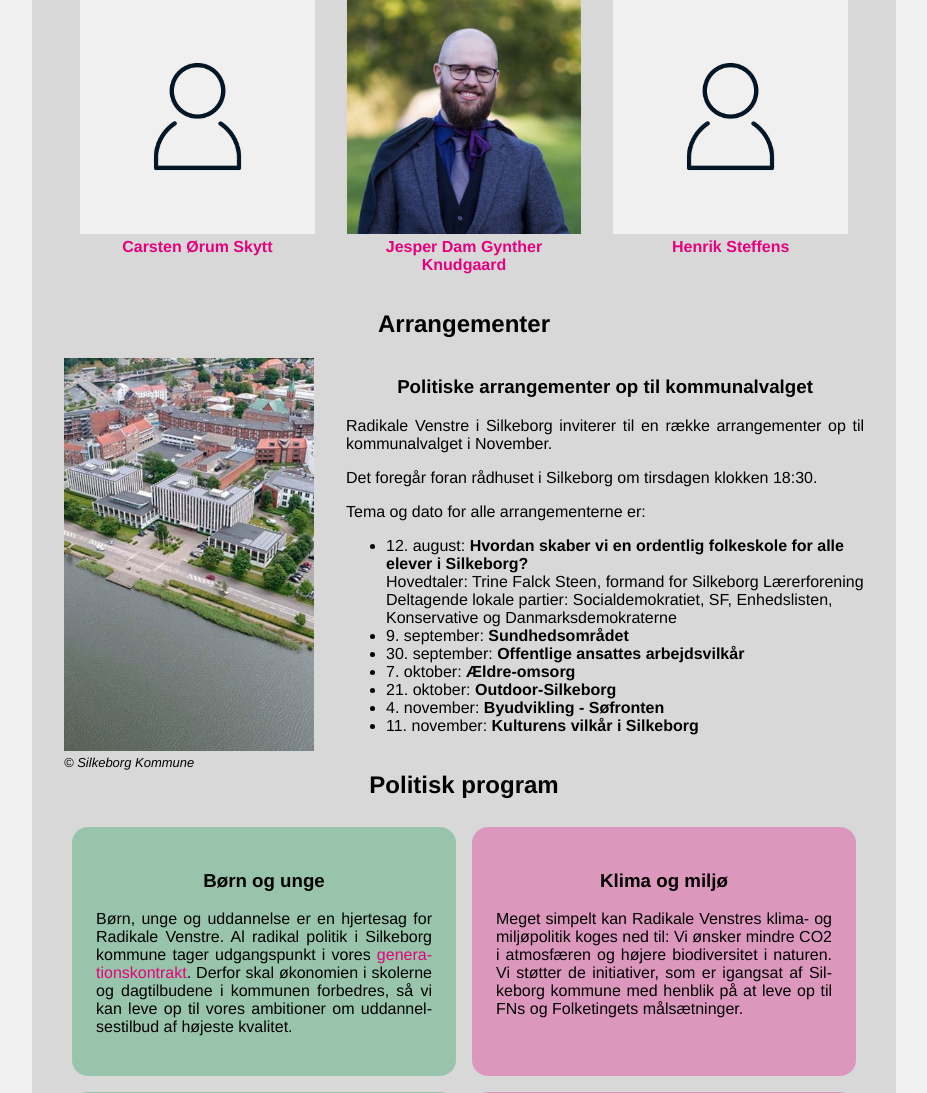
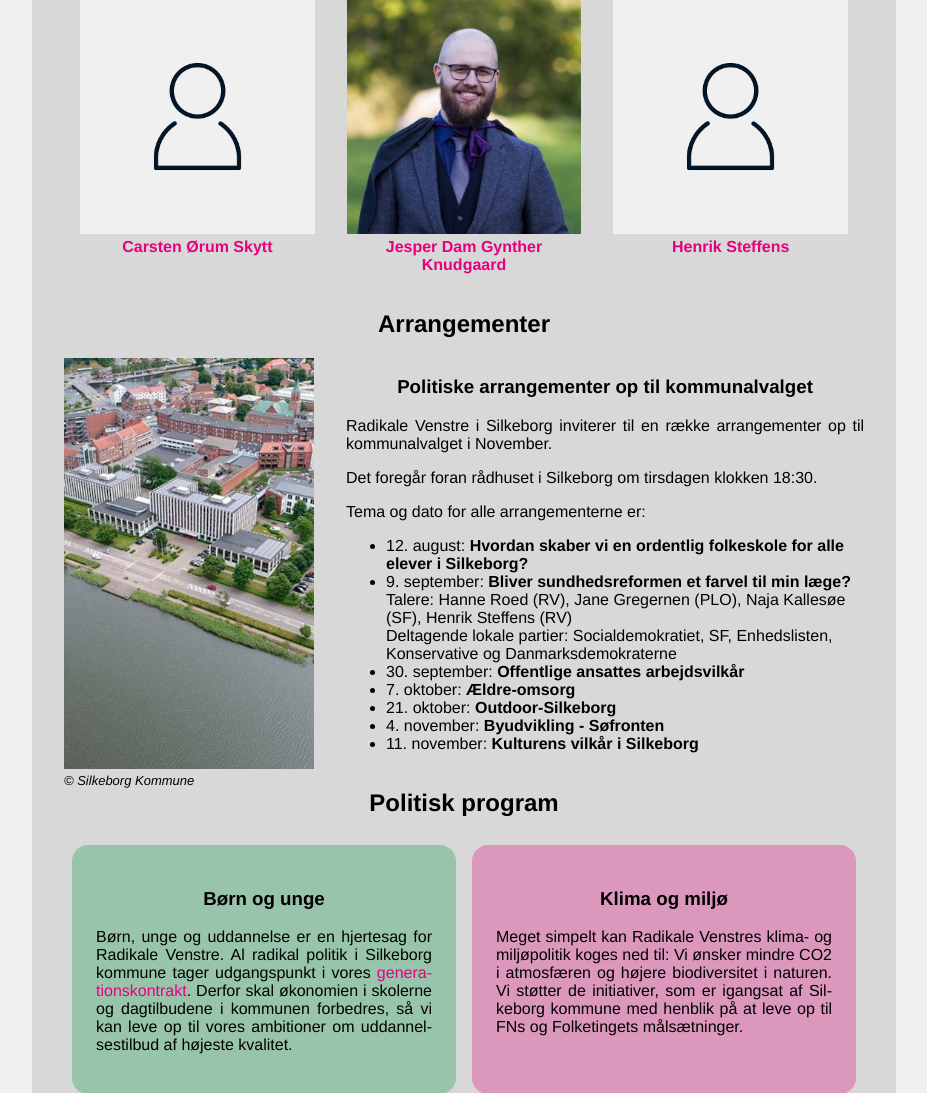
Before and after one commit to DraagDunk/radikalesilkeborg.dk, a PHP site: page / in a window 1280 px wide. Shown: the part 834-1927 px from the top of the page, without its empty margins (176-1103 px from the left). Run offline with PHP 8.4, Linux system fonts and the light colour scheme.

Commit message:
Tilføj arrangement 9. september til kalender

```diff
--- a/index.php
+++ b/index.php
@@ -77,12 +77,12 @@
                 <p>Tema og dato for alle arrangementerne er:</p>
                 <ul>
                     <li>
-                        12. august: <b>Hvordan skaber vi en ordentlig folkeskole for alle elever i Silkeborg?</b><br>
-                        Hovedtaler: Trine Falck Steen, formand for Silkeborg Lærerforening<br>
-                        Deltagende lokale partier: Socialdemokratiet, SF, Enhedslisten, Konservative og Danmarksdemokraterne
+                        12. august: <b>Hvordan skaber vi en ordentlig folkeskole for alle elever i Silkeborg?</b>
                     </li>
                     <li>
-                        9. september: <b>Sundhedsområdet</b>
+                        9. september: <b>Bliver sundhedsreformen et farvel til min læge?</b><br>
+                        Talere: Hanne Roed (RV), Jane Gregernen (PLO), Naja Kallesøe (SF), Henrik Steffens (RV)<br>
+                        Deltagende lokale partier: Socialdemokratiet, SF, Enhedslisten, Konservative og Danmarksdemokraterne
                     </li>
                     <li>
                         30. september: <b>Offentlige ansattes arbejdsvilkår</b>
```
